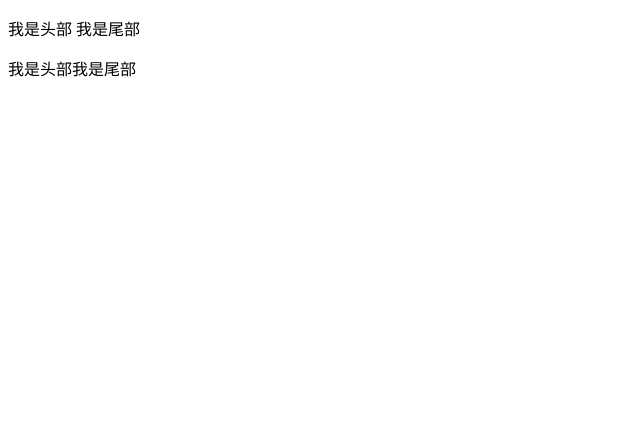
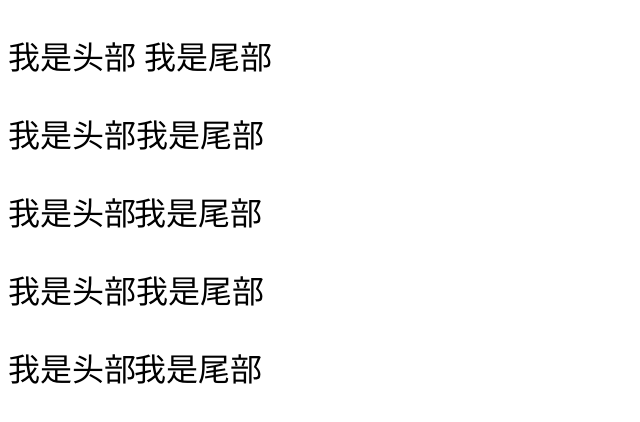
Before and after one commit to JoeZheng2015/flex, a plain HTML site: page flex-tricks/trim-whitespace/index.html in a window 1280 px wide. Shown: the whole page, without its empty margins (0-640 px from the left). Drawn offline with Linux system fonts and the light colour scheme.

Commit message:
add more demos

```diff
--- a/flex-tricks/trim-whitespace/index.html
+++ b/flex-tricks/trim-whitespace/index.html
@@ -4,19 +4,47 @@
     <meta charset="UTF-8">
     <title>去除行内元素间的空格</title>
     <style>
+        p {
+            font-size: 32px;
+        }
         .flex {
             display: flex;
+        }
+        .wordSpacing {
+            word-spacing: -10px;
+        }
+        .table {
+            display:table;
+        }
+        .table span {
+            display: table-cell;
+        }
+        .margin span {
+            display: inline-block;
+            margin-right: -10px;
         }
     </style>
 </head>
 <body>
     <p>
         <span>我是头部</span>
-        <span>我是尾部</span>
+        我是尾部
     </p>
     <p class="flex">
         <span>我是头部</span>
-        <span>我是尾部</span>
+        我是尾部
+    </p>
+    <p class="wordSpacing">
+        <span>我是头部</span>
+        我是尾部
+    </p>
+    <p class="table">
+        <span>我是头部</span>
+        我是尾部
+    </p>
+    <p class="margin">
+        <span>我是头部</span>
+        我是尾部
     </p>
 </body>
 </html>
```
Also changed, not shown: 1 other file.
